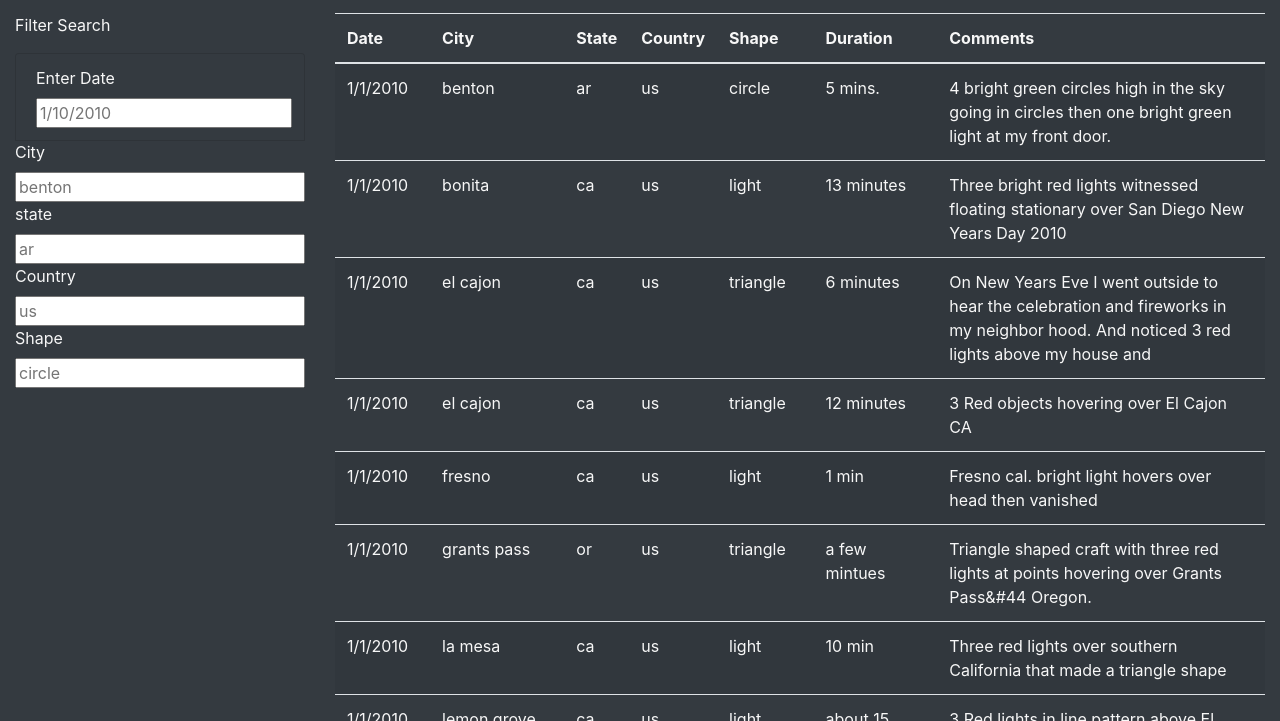
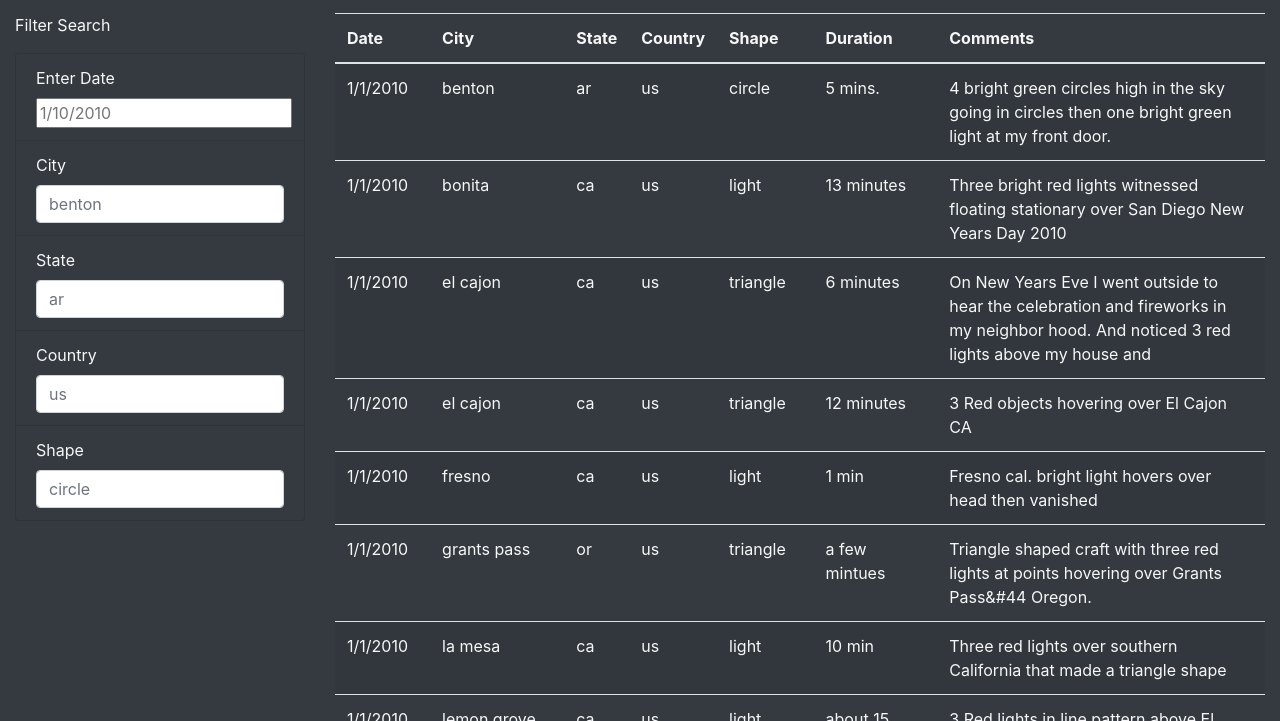
Before and after one commit to PJ427/UFOs, a plain HTML site: page index.html in a window 1280 px wide. Shown: the part 707-1428 px from the top of the page. Drawn offline with nearby package versions, Linux system fonts and the light colour scheme.

Commit message:
Challenge Final

```diff
--- a/index.html
+++ b/index.html
@@ -35,7 +35,7 @@
           </div>
           <div class="container-fluid">
             <div class="row">
-              <div class="col-md-3">
+              <div class="filters col-md-3">
                 <form class="bg-dark">
                   <p>Filter Search</p>
                   <ul class="list-group bg-dark">
@@ -43,21 +43,21 @@
                       <label for="date">Enter Date</label>
                       <input type="text" placeholder="1/10/2010" id="datetime" />
                     </li>
-                    <li class="list-group bg-dark">
+                    <li class="list-group-item bg-dark">
                       <label for="city">City</label>
-                      <input type="text" placeholder="benton" id="city" />
+                      <input class="form-control" type="text" placeholder="benton" id="city" />
                     </li>
-                    <li class="list-group bg-dark">
-                      <label for="state">state</label>
-                      <input type="text" placeholder="ar" id="state" />
+                    <li class="list-group-item bg-dark">
+                      <label for="state">State</label>
+                      <input class="form-control" type="text" placeholder="ar" id="state" />
                     </li>
-                    <li class="list-group bg-dark">
+                    <li class="list-group-item bg-dark">
                       <label for="country">Country</label>
-                      <input type="text" placeholder="us" id="country" />
+                      <input class="form-control" type="text" placeholder="us" id="country" />
                     </li>
-                    <li class="list-group bg-dark">
+                    <li class="list-group-item bg-dark">
                       <label for="shape">Shape</label>
-                      <input type="text" placeholder="circle" id="shape" />
+                      <input class="form-control" type="text" placeholder="circle" id="shape" />
                     </li>
                   </ul>
                 </form>
--- a/static/js/app.js
+++ b/static/js/app.js
@@ -60,7 +60,7 @@ function updateFilters() {
 
     // 9. Loop through all of the filters and keep any data that
     // matches the filter values
-    Object.entries(filters).forEach((key, value) => {
+    Object.entries(filters).forEach(([key, value]) => {
         filteredData = filteredData.filter(row => row[key] === value);
     });
 
@@ -69,7 +69,7 @@ function updateFilters() {
   }
 
   // 2. Attach an event to listen for changes to each filter
-  d3.select("input").on("change", updateFilters);
+  d3.selectAll("input").on("change", updateFilters);
 
   // Build the table when the page loads
   buildTable(tableData);
```
